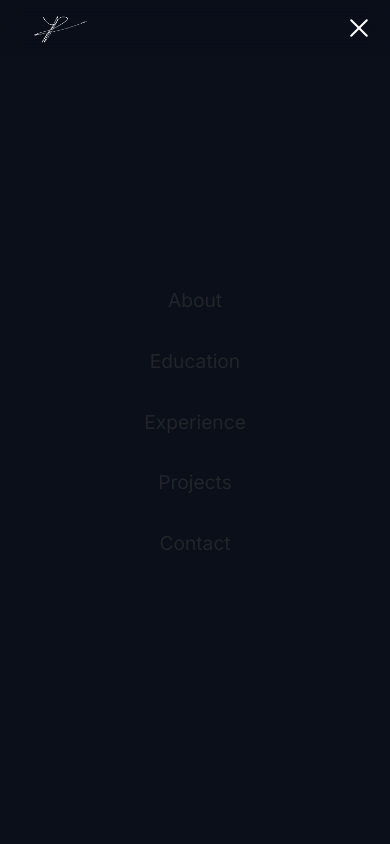
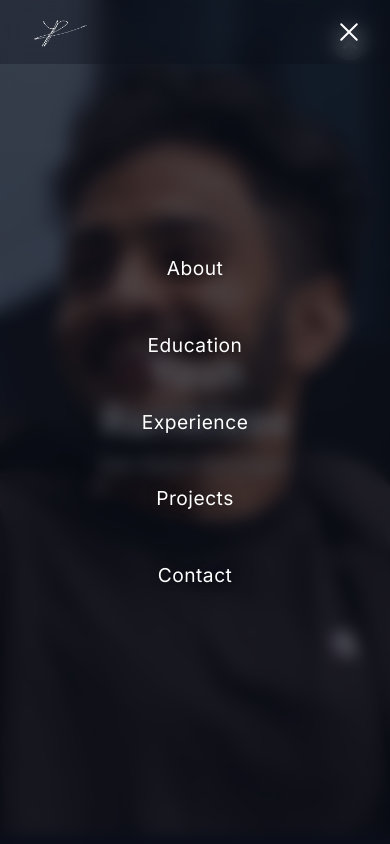
Before and after one commit to Yramklass/yramklass.github.io, a React (Vite) app in the folder webcv/: page / in a window 390 px wide. Both pictures are taken after a click on the element 358 px from the left and 27 px from the top of the page. Shown: the top 844 px of the page. Built offline with nearby package versions, Linux system fonts and the light colour scheme.

Commit message:
Mobile header and project showcase improvements

```diff
--- a/webcv/src/components/Header.css
+++ b/webcv/src/components/Header.css
@@ -77,6 +77,7 @@
   display: none;
   cursor: pointer;
   z-index: 1000;
+  padding: 10px;
 }
 
 .hamburger-icon {
@@ -127,7 +128,29 @@
   transform: rotate(-135deg);
 }
 
-/* Mobile menu */
+/* Close button */
+.close-btn {
+  position: absolute;
+  top: 20px;
+  right: 20px;
+  font-size: 32px;
+  color: white;
+  cursor: pointer;
+  width: 40px;
+  height: 40px;
+  display: flex;
+  align-items: center;
+  justify-content: center;
+  background: rgba(255, 255, 255, 0.1);
+  border-radius: 50%;
+  transition: background 0.3s;
+}
+
+.close-btn:hover {
+  background: rgba(255, 255, 255, 0.2);
+}
+
+/* Mobile menu - transparent with interaction */
 .mobile-menu {
   position: fixed;
   top: 0;
@@ -135,11 +158,8 @@
   right: 0;
   height: 0;
   width: 100%;
-  background: #0b0f1a;
-  display: flex;
-  flex-direction: column;
-  align-items: center;
-  justify-content: center;
+  background: rgba(11, 15, 26, 0.7); /* More transparent background */
+  backdrop-filter: blur(8px); /* Blur effect for better readability */
   z-index: 998;
   overflow: hidden;
   transition: height 0.4s ease;
@@ -148,22 +168,83 @@
 
 .mobile-menu.open {
   height: 100vh;
+}
+
+.mobile-menu-links {
+  height: 100%;
+  width: 100%;
+  display: flex;
+  flex-direction: column;
+  align-items: center;
+  justify-content: center;
   padding: 80px 0;
 }
 
-.mobile-menu a {
+/* Updated mobile menu links - clean design without boxes */
+.mobile-menu-link {
   color: white;
   text-decoration: none;
-  margin: 1rem 0;
-  font-size: 1.2rem;
+  margin: 1.2rem 0;
+  font-size: 1.4rem;
   opacity: 0;
   transform: translateY(20px);
   transition: opacity 0.3s ease, transform 0.3s ease;
+  text-shadow: 0 0 10px rgba(0, 0, 0, 0.5); /* Shadow for better visibility */
+  padding: 0.5rem 0;
+  text-align: center;
+  cursor: pointer;
+  position: relative;
+  letter-spacing: 0.5px;
 }
 
-.mobile-menu.open a {
+.mobile-menu.open .mobile-menu-link {
   opacity: 1;
   transform: translateY(0);
+  transition-delay: 0.1s;
+}
+
+/* Staggered animation for menu items */
+.mobile-menu-link:nth-child(2) {
+  transition-delay: 0.15s;
+}
+
+.mobile-menu-link:nth-child(3) {
+  transition-delay: 0.2s;
+}
+
+.mobile-menu-link:nth-child(4) {
+  transition-delay: 0.25s;
+}
+
+.mobile-menu-link:nth-child(5) {
+  transition-delay: 0.3s;
+}
+
+/* Underline effect for mobile menu links */
+.mobile-menu-link::after {
+  content: "";
+  position: absolute;
+  width: 0;
+  height: 2px;
+  background: white;
+  bottom: 0;
+  left: 50%;
+  transform: translateX(-50%);
+  transition: width 0.3s ease;
+}
+
+.mobile-menu-link:hover::after {
+  width: 30px;
+}
+
+/* Active state for mobile menu links - just an underline */
+.mobile-menu-link.active {
+  font-weight: 600;
+}
+
+.mobile-menu-link.active::after {
+  width: 60px;
+  height: 2px;
 }
 
 .headerBox {
@@ -233,4 +314,9 @@
   .signature-logo {
     height: 30px;
   }
+
+  .mobile-menu-link {
+    font-size: 1.2rem;
+    margin: 1rem 0;
+  }
 }
--- a/webcv/src/components/HeaderComponent.jsx
+++ b/webcv/src/components/HeaderComponent.jsx
@@ -1,4 +1,4 @@
-import React, { useEffect, useState } from 'react';
+import React, { useEffect, useState, useRef } from 'react';
 import './Header.css';
 import { Link as ScrollLink } from 'react-scroll';
 
@@ -6,6 +6,7 @@ const HeaderComponent = () => {
   const [scrollY, setScrollY] = useState(0);
   const [scrollDir, setScrollDir] = useState("up");
   const [mobileMenuOpen, setMobileMenuOpen] = useState(false);
+  const mobileMenuRef = useRef(null);
 
   useEffect(() => {
     let lastScrollY = window.scrollY;
@@ -20,7 +21,35 @@ const HeaderComponent = () => {
     return () => window.removeEventListener("scroll", updateScroll);
   }, []);
 
-  const toggleMobileMenu = () => {
+  useEffect(() => {
+    // Function to handle clicks outside navigation links
+    const handleClickOutside = (event) => {
+      // Only execute if menu is open
+      if (!mobileMenuOpen) return;
+
+      // Check if the click was on a menu link or the hamburger icon
+      const isMenuLink = event.target.closest('.mobile-menu-link');
+      const isHamburger = event.target.closest('.hamburger-menu');
+
+      // If the click wasn't on a menu link or hamburger, close the menu
+      if (!isMenuLink && !isHamburger) {
+        setMobileMenuOpen(false);
+      }
+    };
+
+    // Add event listener when menu is open
+    if (mobileMenuOpen) {
+      document.addEventListener('click', handleClickOutside);
+    }
+
+    // Clean up event listener
+    return () => {
+      document.removeEventListener('click', handleClickOutside);
+    };
+  }, [mobileMenuOpen]);
+
+  const toggleMobileMenu = (e) => {
+    e.stopPropagation(); // Prevent event from bubbling to document
     setMobileMenuOpen(!mobileMenuOpen);
   };
 
@@ -52,12 +81,70 @@ const HeaderComponent = () => {
         </div>
       </nav>
 
-      <div className={`mobile-menu ${mobileMenuOpen ? 'open' : ''}`}>
-        <ScrollLink to="about" spy smooth duration={500} offset={-80} activeClass="active" onClick={closeMobileMenu}>About</ScrollLink>
-        <ScrollLink to="education" spy smooth duration={500} offset={-80} activeClass="active" onClick={closeMobileMenu}>Education</ScrollLink>
-        <ScrollLink to="experience" spy smooth duration={500} offset={-80} activeClass="active" onClick={closeMobileMenu}>Experience</ScrollLink>
-        <ScrollLink to="projects" spy smooth duration={500} offset={-80} activeClass="active" onClick={closeMobileMenu}>Projects</ScrollLink>
-        <ScrollLink to="contact" spy smooth duration={500} offset={-80} activeClass="active" onClick={closeMobileMenu}>Contact</ScrollLink>
+      <div className={`mobile-menu ${mobileMenuOpen ? 'open' : ''}`} ref={mobileMenuRef}>
+        <div className="close-btn" onClick={closeMobileMenu}>×</div>
+        <div className="mobile-menu-links">
+          <ScrollLink
+            className="mobile-menu-link"
+            to="about"
+            spy
+            smooth
+            duration={500}
+            offset={-80}
+            activeClass="active"
+            onClick={closeMobileMenu}
+          >
+            About
+          </ScrollLink>
+          <ScrollLink
+            className="mobile-menu-link"
+            to="education"
+            spy
+            smooth
+            duration={500}
+            offset={-80}
+            activeClass="active"
+            onClick={closeMobileMenu}
+          >
+            Education
+          </ScrollLink>
+          <ScrollLink
+            className="mobile-menu-link"
+            to="experience"
+            spy
+            smooth
+            duration={500}
+            offset={-80}
+            activeClass="active"
+            onClick={closeMobileMenu}
+          >
+            Experience
+          </ScrollLink>
+          <ScrollLink
+            className="mobile-menu-link"
+            to="projects"
+            spy
+            smooth
+            duration={500}
+            offset={-80}
+            activeClass="active"
+            onClick={closeMobileMenu}
+          >
+            Projects
+          </ScrollLink>
+          <ScrollLink
+            className="mobile-menu-link"
+            to="contact"
+            spy
+            smooth
+            duration={500}
+            offset={-80}
+            activeClass="active"
+            onClick={closeMobileMenu}
+          >
+            Contact
+          </ScrollLink>
+        </div>
       </div>
 
       <header className="headerBox">
--- a/webcv/src/components/ProjectShowcase.css
+++ b/webcv/src/components/ProjectShowcase.css
@@ -96,7 +96,7 @@
 @media (max-width: 768px) {
   .project-showcase-container {
     flex-direction: column;
-    height: 70vh;
+    height: 100vh;
     padding: 1.5rem;
     gap: 1.5rem;
   }
```
